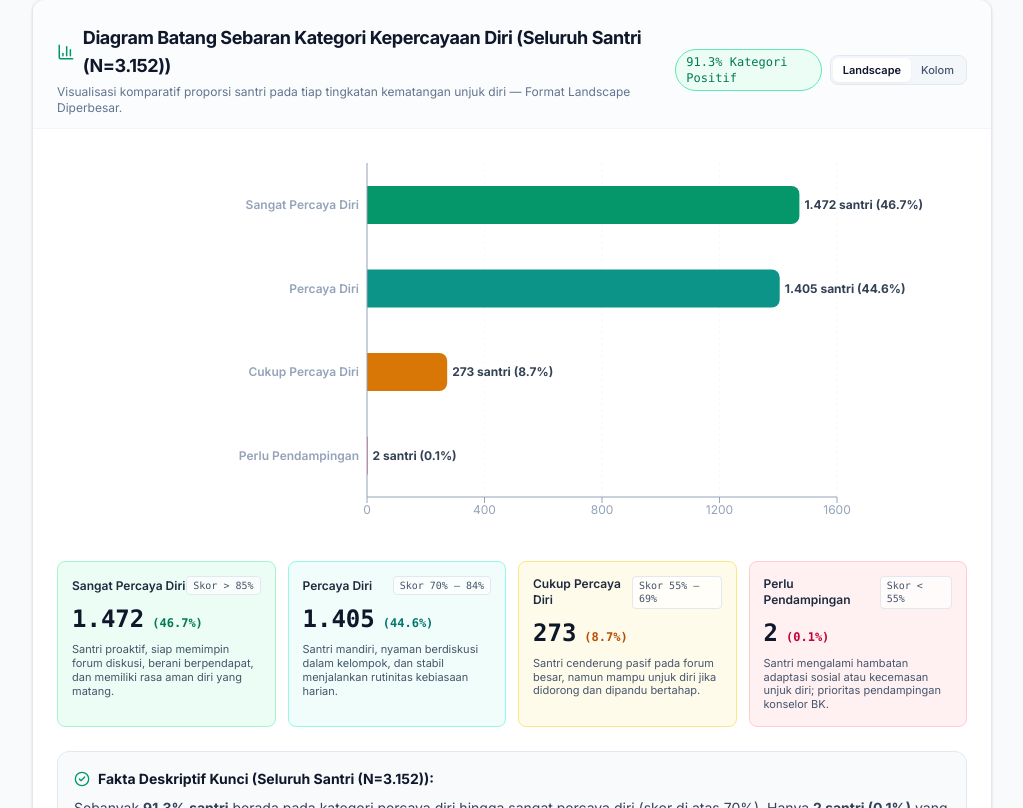
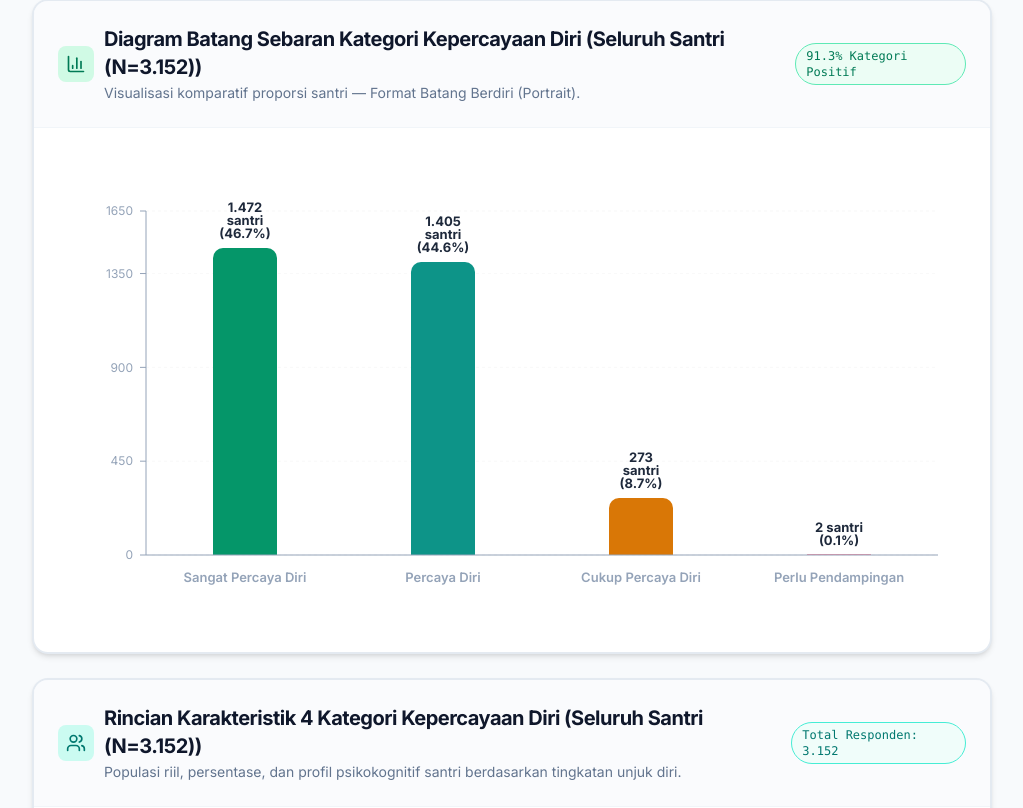
Before and after one commit to kkaifx1-cmyk/vertikalif, a Next.js app: page /laporan in a window 1280 px wide. Shown: the part 1052-1860 px from the top of the page, without its empty margins (128-1151 px from the left). Built offline with nearby package versions, Linux system fonts and the light colour scheme.

Commit message:
feat(laporan): pisahkan frame chart batang berdiri portrait dan 4 kartu rincian kategori

```diff
--- a/src/app/laporan/page.tsx
+++ b/src/app/laporan/page.tsx
@@ -314,7 +314,7 @@ export default function PublicResearchReportPage() {
   const [selectedCohort, setSelectedCohort] = useState<string>("all");
   const [activePillar, setActivePillar] = useState<PillarTab>("all");
   const [simInhibitionBoost, setSimInhibitionBoost] = useState<number>(5);
-  const [categoryChartLayout, setCategoryChartLayout] = useState<"horizontal" | "vertical">("horizontal");
+  const [categoryChartLayout, setCategoryChartLayout] = useState<"horizontal" | "vertical">("vertical");
 
   const cohort = COHORT_DATA[selectedCohort];
 
@@ -687,84 +687,61 @@ export default function PublicResearchReportPage() {
             </div>
 
             {/* ========================================================================= */}
-            {/* DIAGRAM BATANG SEBARAN KATEGORI KEPERCAYAAN DIRI (LANDSCAPE DIPERBESAR)    */}
-            {/* ========================================================================= */}
-            <Card className="w-full border border-slate-200 dark:border-slate-800 bg-white dark:bg-slate-900 shadow-sm rounded-xl overflow-hidden">
-              <CardHeader className="pb-3 border-b border-slate-100 dark:border-slate-800/60 bg-slate-50/50 dark:bg-slate-900/50">
+            {/* FRAME 1: DIAGRAM BATANG SEBARAN KATEGORI (BERDIRI / PORTRAIT)             */}
+            {/* ========================================================================= */}
+            <Card className="w-full border-2 border-slate-200/90 dark:border-slate-800 bg-white dark:bg-slate-900 shadow-md rounded-2xl overflow-hidden">
+              <CardHeader className="p-5 sm:p-6 border-b border-slate-100 dark:border-slate-800/80 bg-slate-50/70 dark:bg-slate-900/70">
                 <div className="flex flex-col sm:flex-row sm:items-center sm:justify-between gap-3">
                   <div>
-                    <div className="flex items-center gap-2">
-                      <BarChart3 className="h-5 w-5 text-emerald-600 dark:text-emerald-400" />
-                      <CardTitle className="text-base sm:text-lg font-bold text-slate-900 dark:text-slate-100">
+                    <div className="flex items-center gap-2.5">
+                      <div className="p-2 rounded-lg bg-emerald-100 dark:bg-emerald-950/60 text-emerald-700 dark:text-emerald-400">
+                        <BarChart3 className="h-5 w-5" />
+                      </div>
+                      <div>
+                        <CardTitle className="text-base sm:text-xl font-bold text-slate-900 dark:text-slate-100">
                           Diagram Batang Sebaran Kategori Kepercayaan Diri ({cohort.name})
                         </CardTitle>
-                    </div>
-                    <CardDescription className="text-xs text-slate-500 mt-1">
-                      Visualisasi komparatif proporsi santri pada tiap tingkatan kematangan unjuk diri — Format Landscape Diperbesar.
+                        <CardDescription className="text-xs sm:text-sm text-slate-500 mt-0.5">
+                          Visualisasi komparatif proporsi santri — Format Batang Berdiri (Portrait).
                         </CardDescription>
+                      </div>
+                    </div>
                   </div>
 
                   <div className="flex items-center gap-2 self-start sm:self-auto">
                     <Badge variant="outline" className="font-mono text-xs px-2.5 py-1 bg-emerald-50 dark:bg-emerald-950/40 text-emerald-700 dark:text-emerald-300 border-emerald-300 dark:border-emerald-700">
                       {positivePercentage}% Kategori Positif
                     </Badge>
-
-                    {/* Switcher Orientasi Landscape vs Kolom */}
-                    <div className="flex items-center rounded-lg border border-slate-200 dark:border-slate-800 p-0.5 bg-slate-100/70 dark:bg-slate-800 text-[11px] font-medium">
-                      <button
-                        type="button"
-                        onClick={() => setCategoryChartLayout("horizontal")}
-                        className={`px-2.5 py-1 rounded-md transition-all cursor-pointer ${
-                          categoryChartLayout === "horizontal"
-                            ? "bg-white dark:bg-slate-900 text-slate-900 dark:text-white shadow-xs font-semibold"
-                            : "text-slate-600 dark:text-slate-400 hover:text-slate-900 dark:hover:text-white"
-                        }`}
-                        title="Orientasi Batang Mendatar (Landscape)"
-                      >
-                        Landscape
-                      </button>
-                      <button
-                        type="button"
-                        onClick={() => setCategoryChartLayout("vertical")}
-                        className={`px-2.5 py-1 rounded-md transition-all cursor-pointer ${
-                          categoryChartLayout === "vertical"
-                            ? "bg-white dark:bg-slate-900 text-slate-900 dark:text-white shadow-xs font-semibold"
-                            : "text-slate-600 dark:text-slate-400 hover:text-slate-900 dark:hover:text-white"
-                        }`}
-                        title="Orientasi Kolom Vertikal"
-                      >
-                        Kolom
-                      </button>
-                    </div>
                   </div>
                 </div>
               </CardHeader>
 
-              <CardContent className="p-4 sm:p-6 space-y-6">
-                {/* Visualisasi Diagram Batang Diperbesar */}
-                <div className="h-80 sm:h-96 w-full">
+              <CardContent className="p-5 sm:p-8">
+                {/* Visualisasi Diagram Batang Berdiri (Portrait) */}
+                <div className="h-[400px] sm:h-[460px] w-full pt-4">
                   <ResponsiveContainer width="100%" height="100%">
-                    {categoryChartLayout === "horizontal" ? (
                     <BarChart
                       data={confidenceCategoryData}
-                        layout="vertical"
-                        margin={{ top: 10, right: 130, left: 160, bottom: 10 }}
+                      layout="horizontal"
+                      margin={{ top: 35, right: 20, left: 20, bottom: 35 }}
                     >
-                        <CartesianGrid strokeDasharray="3 3" opacity={0.15} horizontal={false} />
+                      <CartesianGrid strokeDasharray="3 3" opacity={0.15} vertical={false} />
                       <XAxis
+                        type="category"
+                        dataKey="shortLabel"
+                        stroke="#94a3b8"
+                        fontSize={13}
+                        fontWeight={600}
+                        tickLine={false}
+                        dy={10}
+                      />
+                      <YAxis
                         type="number"
+                        domain={[0, 1650]}
                         stroke="#94a3b8"
                         fontSize={12}
                         tickFormatter={(v) => `${v}`}
-                        />
-                        <YAxis
-                          type="category"
-                          dataKey="category"
-                          stroke="#94a3b8"
-                          fontSize={12}
-                          fontWeight={600}
-                          tickLine={false}
-                          width={150}
+                        dx={-5}
                       />
                       <Tooltip
                         content={({ active, payload }) => {
@@ -795,76 +772,8 @@ export default function PublicResearchReportPage() {
                       />
                       <Bar
                         dataKey="count"
-                          radius={[0, 8, 8, 0]}
-                          barSize={38}
-                        >
-                          {confidenceCategoryData.map((entry) => (
-                            <Cell key={entry.key} fill={entry.color} />
-                          ))}
-                          <LabelList
-                            dataKey="count"
-                            position="right"
-                            formatter={(val: any) => {
-                              const item = confidenceCategoryData.find((c) => c.count === val);
-                              return item ? `  ${item.count.toLocaleString("id-ID")} santri (${item.pct}%)` : `  ${val}`;
-                            }}
-                            style={{ fontSize: 12, fontWeight: 700, fill: "#334155" }}
-                            className="dark:fill-slate-200"
-                          />
-                        </Bar>
-                      </BarChart>
-                    ) : (
-                      <BarChart
-                        data={confidenceCategoryData}
-                        layout="horizontal"
-                        margin={{ top: 25, right: 30, left: 10, bottom: 25 }}
-                      >
-                        <CartesianGrid strokeDasharray="3 3" opacity={0.15} vertical={false} />
-                        <XAxis
-                          type="category"
-                          dataKey="shortLabel"
-                          stroke="#94a3b8"
-                          fontSize={12}
-                          fontWeight={600}
-                          tickLine={false}
-                        />
-                        <YAxis
-                          type="number"
-                          stroke="#94a3b8"
-                          fontSize={12}
-                          tickFormatter={(v) => `${v}`}
-                        />
-                        <Tooltip
-                          content={({ active, payload }) => {
-                            if (active && payload && payload.length) {
-                              const data = payload[0].payload;
-                              return (
-                                <div className="bg-slate-950/95 backdrop-blur-md text-white p-3.5 rounded-xl shadow-2xl border border-slate-800 text-xs max-w-xs space-y-2">
-                                  <div className="flex items-center justify-between gap-2 border-b border-slate-800 pb-2">
-                                    <span className="font-bold text-sm text-slate-100">{data.category}</span>
-                                    <span className="font-mono text-[11px] px-2 py-0.5 rounded-full bg-slate-800 text-amber-400 font-semibold">
-                                      {data.range}
-                                    </span>
-                                  </div>
-                                  <div className="flex items-center justify-between font-mono pt-1">
-                                    <span className="text-slate-400">Populasi:</span>
-                                    <span className="font-bold text-sm text-emerald-400">
-                                      {data.count.toLocaleString("id-ID")} santri ({data.pct}%)
-                                    </span>
-                                  </div>
-                                  <p className="text-[11px] text-slate-300 leading-relaxed italic bg-slate-900/60 p-2 rounded border border-slate-800/80">
-                                    &ldquo;{data.desc}&rdquo;
-                                  </p>
-                                </div>
-                              );
-                            }
-                            return null;
-                          }}
-                        />
-                        <Bar
-                          dataKey="count"
-                          radius={[8, 8, 0, 0]}
-                          barSize={56}
+                        radius={[10, 10, 0, 0]}
+                        barSize={64}
                       >
                         {confidenceCategoryData.map((entry) => (
                           <Cell key={entry.key} fill={entry.color} />
@@ -872,41 +781,74 @@ export default function PublicResearchReportPage() {
                         <LabelList
                           dataKey="count"
                           position="top"
+                          offset={10}
                           formatter={(val: any) => {
                             const item = confidenceCategoryData.find((c) => c.count === val);
-                              return item ? `${item.count} (${item.pct}%)` : `${val}`;
+                            return item ? `${item.count.toLocaleString("id-ID")} santri (${item.pct}%)` : `${val}`;
                           }}
-                            style={{ fontSize: 12, fontWeight: 700, fill: "#334155" }}
-                            className="dark:fill-slate-200"
+                          style={{ fontSize: 13, fontWeight: 700, fill: "#1e293b" }}
+                          className="dark:fill-slate-100"
                         />
                       </Bar>
                     </BarChart>
-                    )}
                   </ResponsiveContainer>
                 </div>
-
-                {/* 4 Kartu Breakdown Terpisah di Bawah Grafik */}
-                <div className="grid grid-cols-1 sm:grid-cols-2 lg:grid-cols-4 gap-3">
+              </CardContent>
+            </Card>
+
+            {/* ========================================================================= */}
+            {/* FRAME 2: RINCIAN 4 KARTU KATEGORI KEPERCAYAAN DIRI (TERPISAH SENDIRI)     */}
+            {/* ========================================================================= */}
+            <Card className="w-full border-2 border-slate-200/90 dark:border-slate-800 bg-white dark:bg-slate-900 shadow-md rounded-2xl overflow-hidden">
+              <CardHeader className="p-5 sm:p-6 border-b border-slate-100 dark:border-slate-800/80 bg-slate-50/70 dark:bg-slate-900/70">
+                <div className="flex flex-col sm:flex-row sm:items-center sm:justify-between gap-3">
+                  <div>
+                    <div className="flex items-center gap-2.5">
+                      <div className="p-2 rounded-lg bg-teal-100 dark:bg-teal-950/60 text-teal-700 dark:text-teal-400">
+                        <Users className="h-5 w-5" />
+                      </div>
+                      <div>
+                        <CardTitle className="text-base sm:text-xl font-bold text-slate-900 dark:text-slate-100">
+                          Rincian Karakteristik 4 Kategori Kepercayaan Diri ({cohort.name})
+                        </CardTitle>
+                        <CardDescription className="text-xs sm:text-sm text-slate-500 mt-0.5">
+                          Populasi riil, persentase, dan profil psikokognitif santri berdasarkan tingkatan unjuk diri.
+                        </CardDescription>
+                      </div>
+                    </div>
+                  </div>
+
+                  <div className="flex items-center gap-2 self-start sm:self-auto">
+                    <Badge variant="outline" className="font-mono text-xs px-2.5 py-1 bg-teal-50 dark:bg-teal-950/40 text-teal-700 dark:text-teal-300 border-teal-300 dark:border-teal-700">
+                      Total Responden: {cohort.count.toLocaleString("id-ID")}
+                    </Badge>
+                  </div>
+                </div>
+              </CardHeader>
+
+              <CardContent className="p-5 sm:p-8 space-y-6">
+                {/* 4 Kartu Breakdown Terpisah */}
+                <div className="grid grid-cols-1 sm:grid-cols-2 lg:grid-cols-4 gap-4">
                   {confidenceCategoryData.map((item) => (
                     <div
                       key={item.key}
-                      className={`p-3.5 rounded-lg border ${item.borderLight} ${item.bgLight} space-y-2 transition-all`}
+                      className={`p-4 sm:p-5 rounded-xl border-2 ${item.borderLight} ${item.bgLight} space-y-3 transition-all shadow-xs`}
                     >
                       <div className="flex items-center justify-between text-xs">
-                        <span className="font-semibold text-slate-800 dark:text-slate-200">{item.category}</span>
-                        <span className="font-mono text-[10px] px-1.5 py-0.5 rounded bg-white/70 dark:bg-slate-900/70 text-slate-600 dark:text-slate-400 border border-slate-200 dark:border-slate-800">
+                        <span className="font-bold text-sm text-slate-900 dark:text-slate-100">{item.category}</span>
+                        <span className="font-mono text-[11px] px-2 py-0.5 rounded-md bg-white/80 dark:bg-slate-900/80 text-slate-700 dark:text-slate-300 border border-slate-200 dark:border-slate-800 font-semibold">
                           {item.range}
                         </span>
                       </div>
                       <div className="flex items-baseline gap-2">
-                        <span className="text-xl sm:text-2xl font-bold font-mono text-slate-900 dark:text-slate-100">
+                        <span className="text-2xl sm:text-3xl font-extrabold font-mono text-slate-900 dark:text-slate-100">
                           {item.count.toLocaleString("id-ID")}
                         </span>
-                        <span className={`text-xs font-bold font-mono ${item.textColor}`}>
+                        <span className={`text-sm font-bold font-mono ${item.textColor}`}>
                           ({item.pct}%)
                         </span>
                       </div>
-                      <p className="text-[11px] text-slate-600 dark:text-slate-400 leading-tight">
+                      <p className="text-xs text-slate-600 dark:text-slate-400 leading-relaxed">
                         {item.desc}
                       </p>
                     </div>
@@ -914,10 +856,10 @@ export default function PublicResearchReportPage() {
                 </div>
 
                 {/* Kotak Fakta Deskriptif Kunci */}
-                <div className="p-4 rounded-xl bg-slate-50 dark:bg-slate-850 border border-slate-200 dark:border-slate-700/80 text-xs sm:text-sm text-slate-700 dark:text-slate-300 leading-relaxed space-y-1.5">
+                <div className="p-5 rounded-xl bg-slate-50 dark:bg-slate-850 border border-slate-200 dark:border-slate-700/80 text-xs sm:text-sm text-slate-700 dark:text-slate-300 leading-relaxed space-y-2">
                   <div className="font-bold text-slate-900 dark:text-slate-100 flex items-center gap-2">
-                    <CheckCircle2 className="h-4 w-4 text-emerald-600 dark:text-emerald-400" />
-                    <span>Fakta Deskriptif Kunci ({cohort.name}):</span>
+                    <CheckCircle2 className="h-5 w-5 text-emerald-600 dark:text-emerald-400" />
+                    <span className="text-sm sm:text-base">Fakta Deskriptif Kunci ({cohort.name}):</span>
                   </div>
                   <p>
                     Sebanyak <strong>{positivePercentage}% santri</strong> berada pada kategori percaya diri hingga sangat percaya diri (skor di atas 70%). Hanya <strong>{cohort.categories.perluBimbingan} santri ({Number(((cohort.categories.perluBimbingan / cohort.count) * 100).toFixed(1))}%)</strong> yang berada pada kategori perlu pendampingan khusus. Suasana komunal pesantren memberikan rasa aman dasar (<em>basic psychological safety</em>) sehingga santri tidak merasa terkucilkan dan terbiasa dengan interaksi harian.
```
Lines whose indentation alone changed are shown as unchanged.
